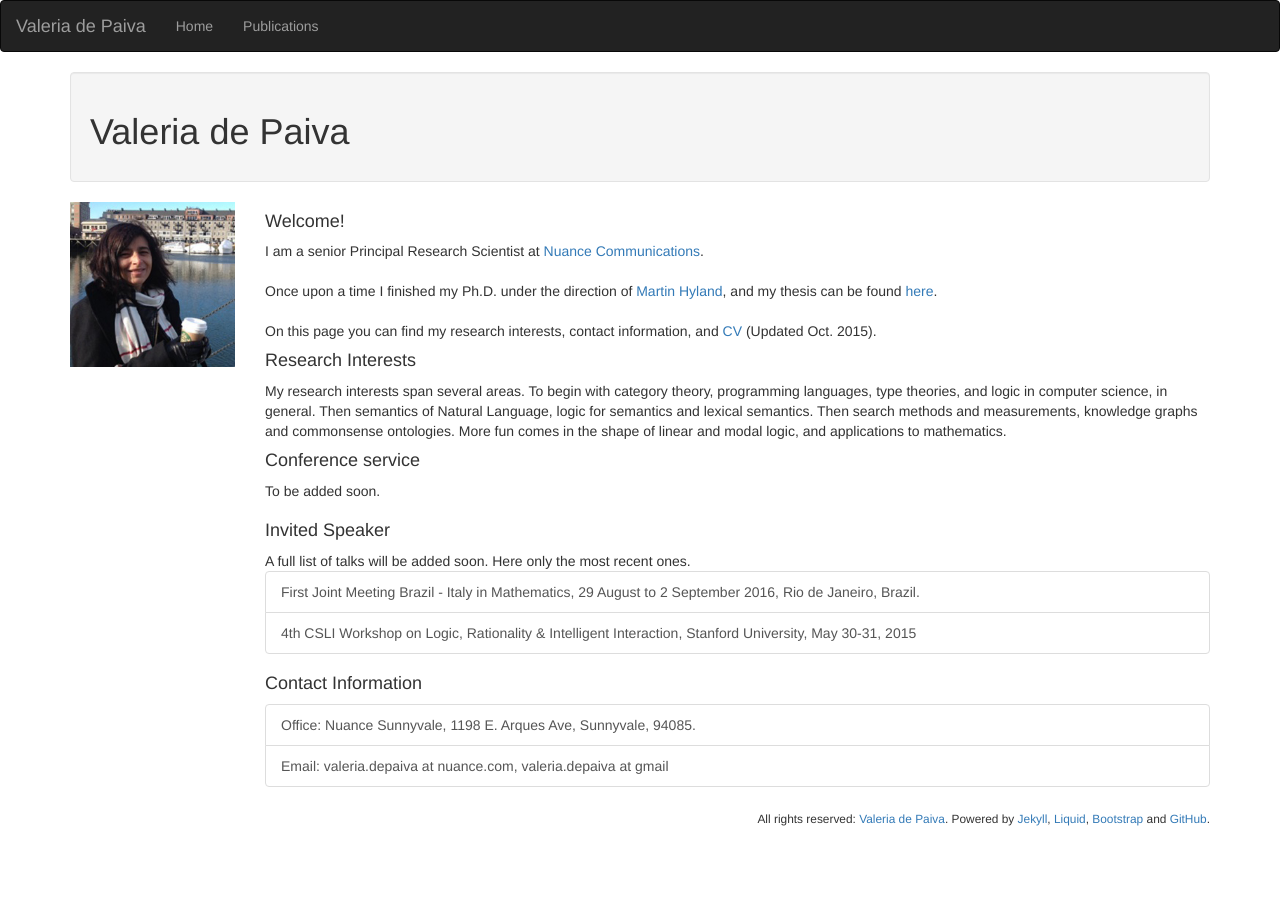
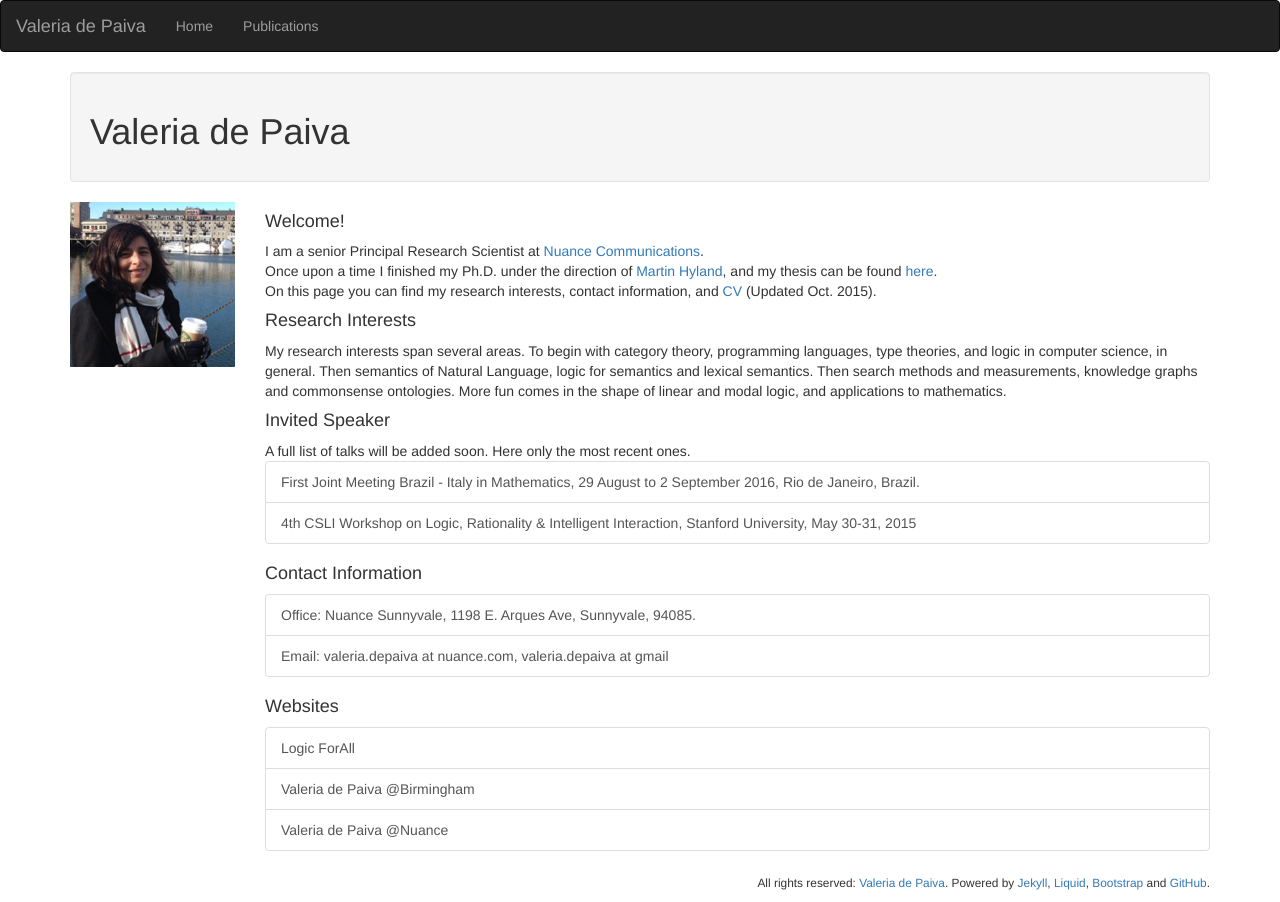
Before and after one commit to vcvpaiva/vcvpaiva.github.io, a Jekyll site: the page built from index.html, in a window 1280 px wide. Built offline with Jekyll 4.4.1, drawn with Linux system fonts in a browser that asks for light colours; Markdown is read by kramdown in place of the engine named in the settings.

Commit message:
minor mods

```diff
--- a/index.html
+++ b/index.html
@@ -5,18 +5,17 @@ sitemap:
     priority: 0.9
     changefreq: monthly
 ---
-
 <h4>Welcome!</h4>
 
 I am a senior Principal  Research Scientist
  at <a href="http://research.nuance.com/"
 target="_blank">Nuance Communications</a>.
-<br><br>
+<br>
 Once upon a time I finished my Ph.D. under the direction
 of <a href="https://www.dpmms.cam.ac.uk/~martin/">Martin Hyland</a>,
 and my thesis can be
 found <a href="http://www.cl.cam.ac.uk/techreports/UCAM-CL-TR-213.pdf" target="_blank">here</a>.
-<br><br>
+<br>
 On this page you can  find my research interests, contact
 information, and <a href="includes/cv.pdf">CV</a> (Updated
 Oct. 2015).
@@ -26,10 +25,6 @@ Oct. 2015).
 My research interests span several areas. To begin with  category theory, programming languages, type theories, and logic in
 computer science, in general. Then semantics of Natural Language, logic for semantics and lexical semantics. Then search methods and measurements, knowledge graphs and commonsense ontologies. More fun comes in the shape of linear and modal logic, and applications to mathematics.
 
-<h4>Conference service</h4>
-<div class="list-group">
-To be added soon.    </a>
-</div>
 
 <h4>Invited Speaker</h4>
 
@@ -42,6 +37,17 @@ A full list of talks  will be added soon. Here only the most recent ones.
 <h4>Contact Information</h4>
 
 <div class="list-group">
-  <a class="list-group-item">Office: Nuance Sunnyvale, 1198 E. Arques Ave, Sunnyvale, 94085.  </a>
-  <a href="mailto:heades@gru.edu" class="list-group-item">Email: valeria.depaiva at nuance.com, valeria.depaiva at gmail</a>
+  <a class="list-group-item">Office: Nuance Sunnyvale, 1198 E. Arques Ave, Sunnyvale, 94085.
+</a>
+  <a class="list-group-item" href="mailto:valeria.depaiva@gmail.com" class="list-group-item">Email: valeria.depaiva at nuance.com, valeria.depaiva at gmail</a>
 </div>
+
+<h4>Websites</h4>
+<div class="list-group">
+<a class="list-group-item"
+ href="http://logic-forall.blogspot.com/">Logic ForAll  </a>
+<a class="list-group-item"
+ href="http://www.cs.bham.ac.uk/~vdp/">Valeria de Paiva @Birmingham  </a>
+<a class="list-group-item"
+ href="http://research.nuance.com/author/valeria-de-paiva/">Valeria de Paiva @Nuance  </a>
+</div>
```
